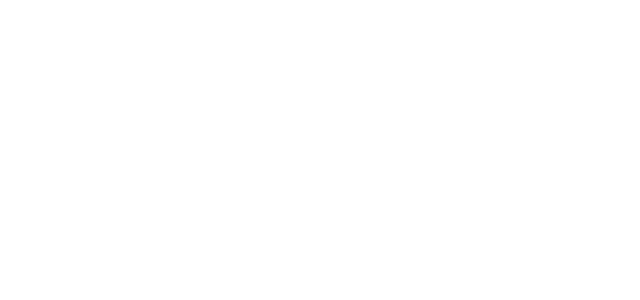
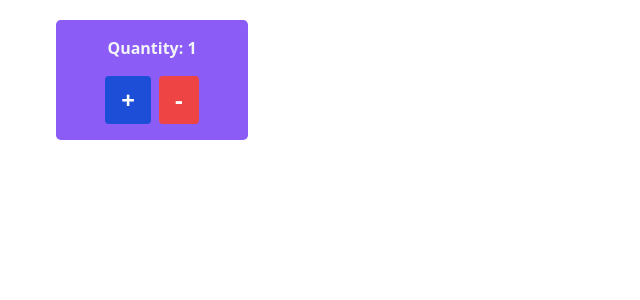
Before and after one commit to rgawalko/cprg306-assignments, a Next.js app: page /week-5 in a window 1280 px wide. Shown: the top 300 px of the page, without its empty margins (0-640 px from the left). Built offline with nearby package versions, Linux system fonts and the light colour scheme.

Commit message:
copy-pages

```diff
--- /dev/null
+++ b/app/week-5/new-item.js
@@ -0,0 +1,39 @@
+"use client";
+
+import { useState } from "react";
+
+export default function NewItem() {
+    const [quantity, setQuantity] = useState(1);
+
+    const increment = () => {
+        if (quantity < 20) {
+            setQuantity(quantity + 1);
+        }
+    };
+    const decrement = () => {
+        if (quantity > 1) {
+            setQuantity(quantity - 1);
+        }
+    };
+
+
+    return (
+        <div className="my-5 ml-14 w-48 bg-violet-500 rounded-custom-md flex flex-col items-center justify-center p-4">
+            <p className="font-bold text-gray-100 mb-4"> Quantity: {quantity} </p>
+            <div className="flex space-x-2">
+                <button
+                    onClick={increment}
+                    className="bg-blue-700 text-white font-bold py-2 px-4 rounded hover:bg-blue-800 text-2xl  border-blue-900"
+                >
+                    +
+                </button>
+                <button
+                    onClick={decrement}
+                    className="bg-red-500 text-white font-bold py-2 px-4 rounded hover:bg-red-600 text-2xl  border-red-700"
+                >
+                    -
+                </button>
+            </div>
+        </div>
+    );
+}
--- a/app/week-5/page.js
+++ b/app/week-5/page.js
@@ -1,11 +1,9 @@
-
+import NewItem from "./new-item";
 
 export default function Page() {
     return (
-        <main className="m-4">
-
-
-
-        </main>
-    )
+        <div>
+            <NewItem />
+        </div>
+    );
 }
```
